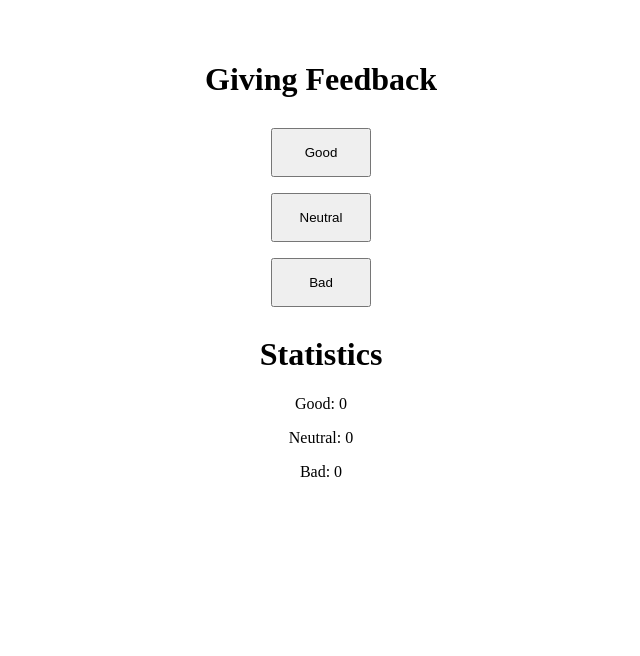
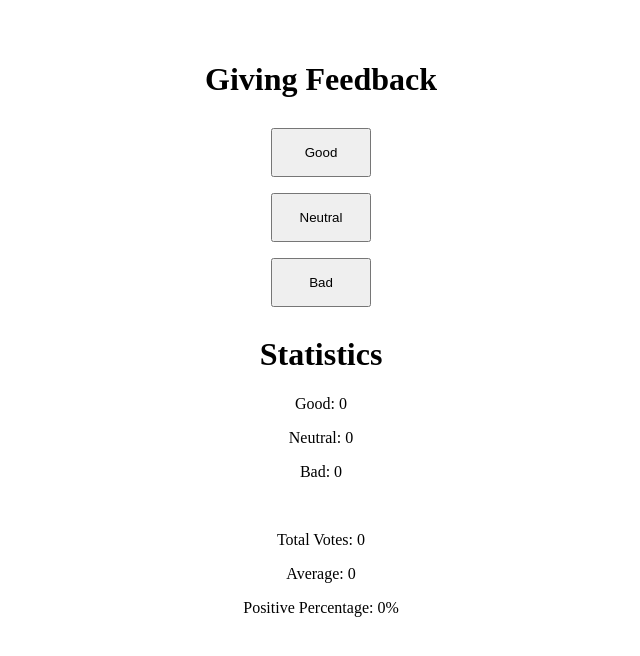
Before and after one commit to Haupt04/MOOC-Full-Stack, a React (Vite) app in the folder part1/unicafe/: page / in a window 1280 px wide. Shown: the top 656 px of the page, without its empty margins (319-959 px from the left). Built offline with nearby package versions, Linux system fonts and the light colour scheme.

Commit message:
Completed 1.7

```diff
--- a/part1/unicafe/src/components/Statistics.jsx
+++ b/part1/unicafe/src/components/Statistics.jsx
@@ -1,11 +1,23 @@
 
 const Statistics = ({good, neutral, bad}) => {
+
+  let all = good + neutral + bad
+  let average = (good - bad) / all
+  let percentage = good / all * 100
+
+
   return (
     <div>
         <h1>Statistics</h1>
         <p>Good: {good}</p>
         <p>Neutral: {neutral}</p>
         <p>Bad: {bad}</p>
+        <br/>
+        <p>Total Votes: {all}</p>
+
+        <p>Average: { average > 0 ? average.toString() : "0"} </p>
+
+        <p>Positive Percentage: { percentage > 0 ? percentage.toString() + "%": "0%"}</p>
     </div>
   )
 }
```
